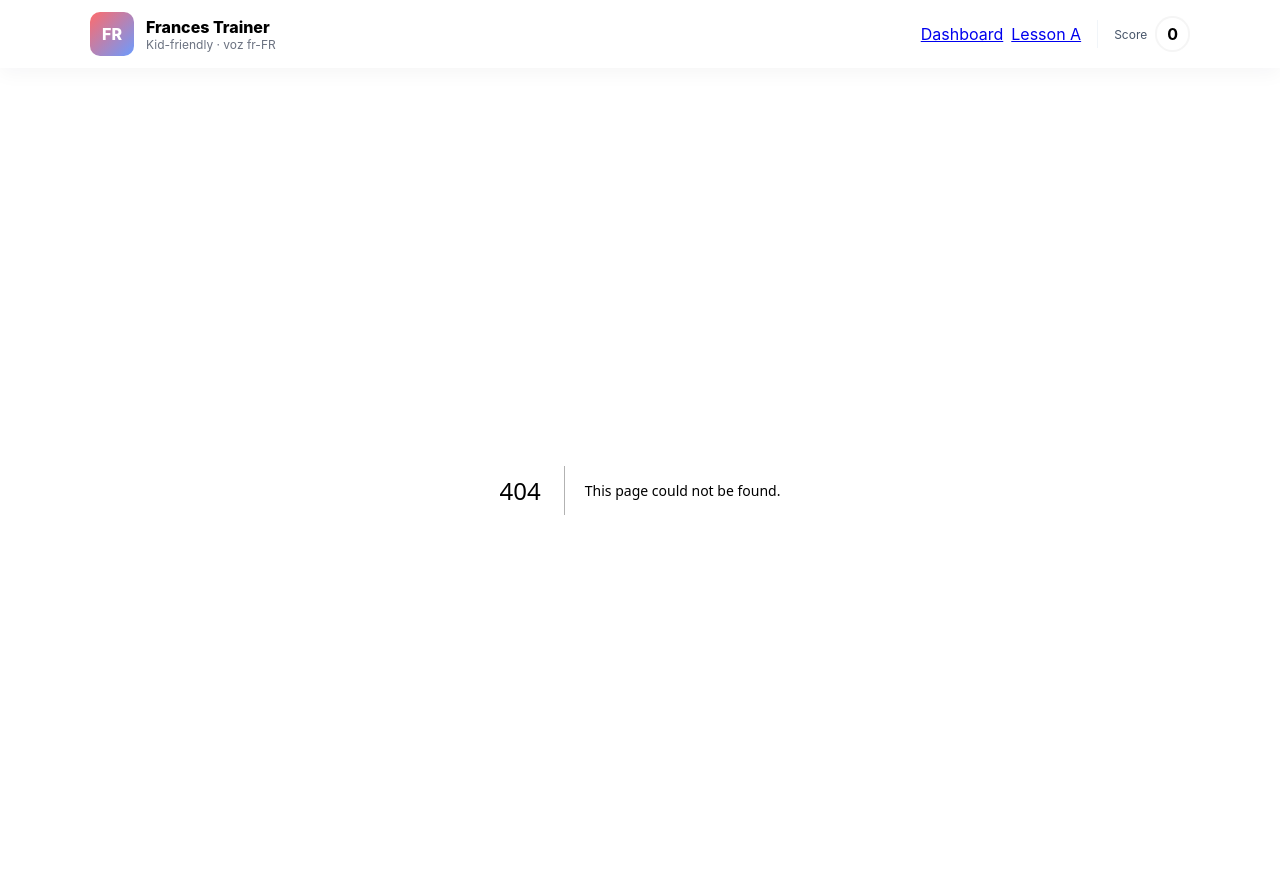
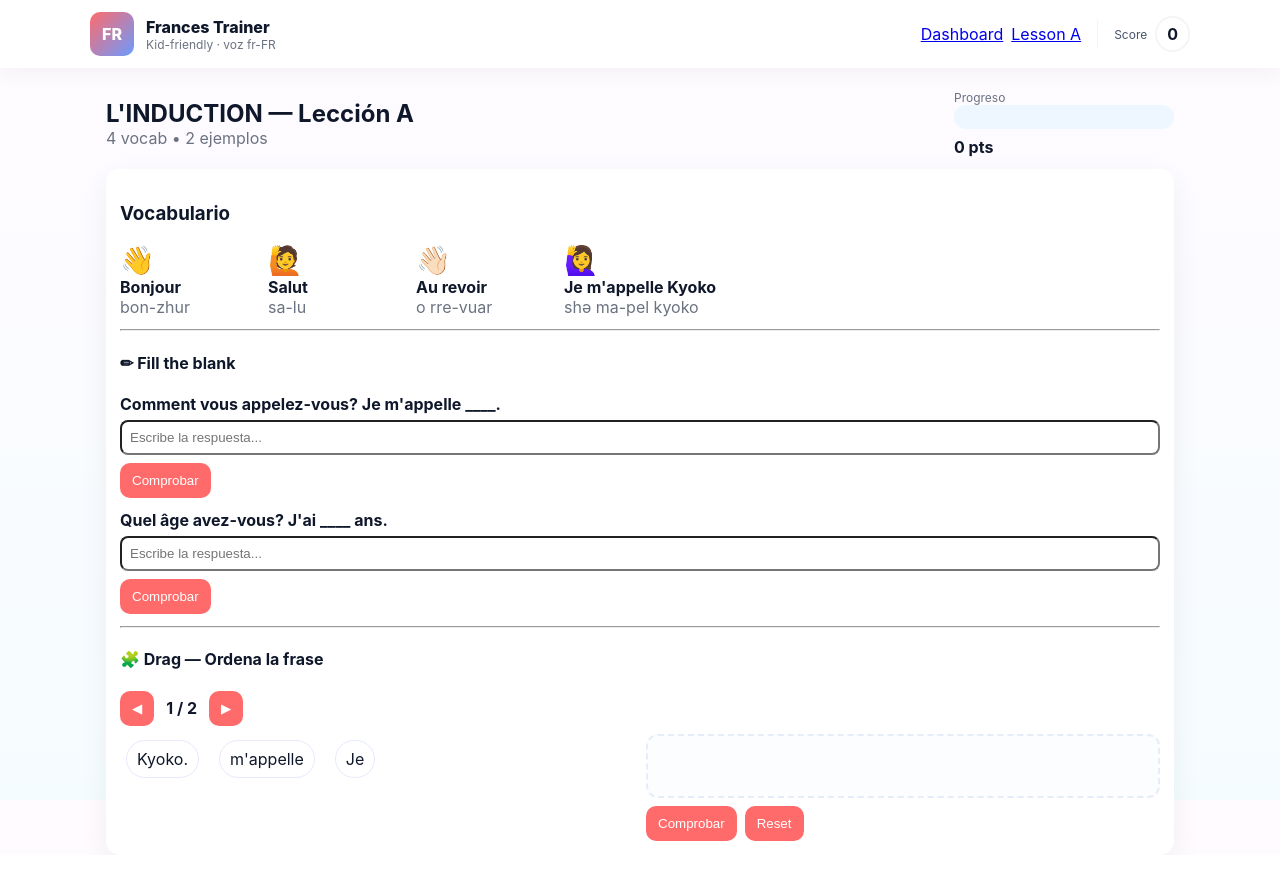
Before and after one commit to jarnidelgado/frances, a Next.js app: page /lesson/lesson-a in a window 1280 px wide. Before the commit this address had no page. Shown: the top 880 px of the page. After the commit the page ends 855 px from the top, so only its background shows below. Built offline with nearby package versions, Linux system fonts and the light colour scheme.

Commit message:
Create [id].js

```diff
--- /dev/null
+++ b/pages/lesson/[id].js
@@ -0,0 +1,88 @@
+// pages/lesson/[id].js
+import { useRouter } from "next/router";
+import lessons from "../../data/lessons.json";
+import FillList from "../../components/FillList";
+import DragGame from "../../components/DragGame";
+import ProgressBar from "../../components/ProgressBar";
+import ConfettiBurst from "../../components/ConfettiBurst";
+import { useEffect, useState } from "react";
+
+export default function LessonPage(){
+  const router = useRouter();
+  const { id } = router.query;
+  const lesson = id ? Object.values(lessons).find(l => l.id === id) : null;
+  const [fire, setFire] = useState(false);
+  const [progress, setProgress] = useState({ percent:0, score:0 });
+
+  useEffect(()=> {
+    if(!id) return;
+    try{
+      const raw = localStorage.getItem('frances_progress') || '{}';
+      const map = JSON.parse(raw);
+      if(map[id]) setProgress(map[id]);
+    }catch(e){}
+  },[id]);
+
+  function saveProgress(newProgress){
+    setProgress(newProgress);
+    try{
+      const raw = localStorage.getItem('frances_progress') || '{}';
+      const map = JSON.parse(raw);
+      map[id] = newProgress;
+      localStorage.setItem('frances_progress', JSON.stringify(map));
+      // also save global score
+      const total = Object.values(map).reduce((s,v)=> s + (v.score||0), 0);
+      localStorage.setItem('frances_score', String(total));
+    }catch(e){}
+  }
+
+  function handleFillCheck({ id:fid, answer }){
+    const ex = lesson.exercises.fill.find(f=> f.id === fid);
+    const normalize = (s) => (s||'').normalize('NFD').replace(/[\u0300-\u036f]/g,'').trim().toLowerCase();
+    const ok = ex.answers.map(a => normalize(a)).includes(normalize(answer));
+    if(ok){
+      setFire(true);
+      const next = { percent: Math.min(100,(progress.percent||0)+15), score: (progress.score||0)+10 };
+      saveProgress(next);
+    } else {
+      // visual negative feedback — pulse red
+      const next = { ...progress };
+      saveProgress(next);
+      // we don't penalize
+    }
+  }
+
+  return (
+    <>
+      <ConfettiBurst fire={fire} />
+      <div style={{display:"flex",gap:12,alignItems:"center",marginBottom:12}}>
+        <div style={{flex:1}}>
+          <h2 style={{margin:0}}>{lesson?.title || 'Cargando...'}</h2>
+          <div style={{color:"var(--muted)"}}>{lesson?.vocab.length || 0} vocab • {lesson?.examples.length || 0} ejemplos</div>
+        </div>
+        <div style={{width:220}}>
+          <div style={{fontSize:12,color:"var(--muted)"}}>Progreso</div>
+          <ProgressBar percent={progress.percent||0} />
+          <div style={{marginTop:8,fontWeight:700}}>{progress.score||0} pts</div>
+        </div>
+      </div>
+
+      {lesson && (
+        <div className="card" style={{padding:14}}>
+          <h3>Vocabulario</h3>
+          <div style={{display:"flex",gap:8,flexWrap:"wrap"}}>
+            {lesson.vocab.map(v=> <div key={v.word} style={{minWidth:140}}><div style={{fontSize:28}}>{v.emoji}</div><div style={{fontWeight:700}}>{v.word}</div><div style={{color:"var(--muted)"}}>{v.phon}</div></div>)}
+          </div>
+
+          <hr style={{margin:"12px 0"}} />
+
+          <FillList fills={lesson.exercises.fill} onCheck={handleFillCheck} />
+
+          <hr style={{margin:"12px 0"}} />
+
+          <DragGame exercises={lesson.exercises.drag} />
+        </div>
+      )}
+    </>
+  );
+}
```
